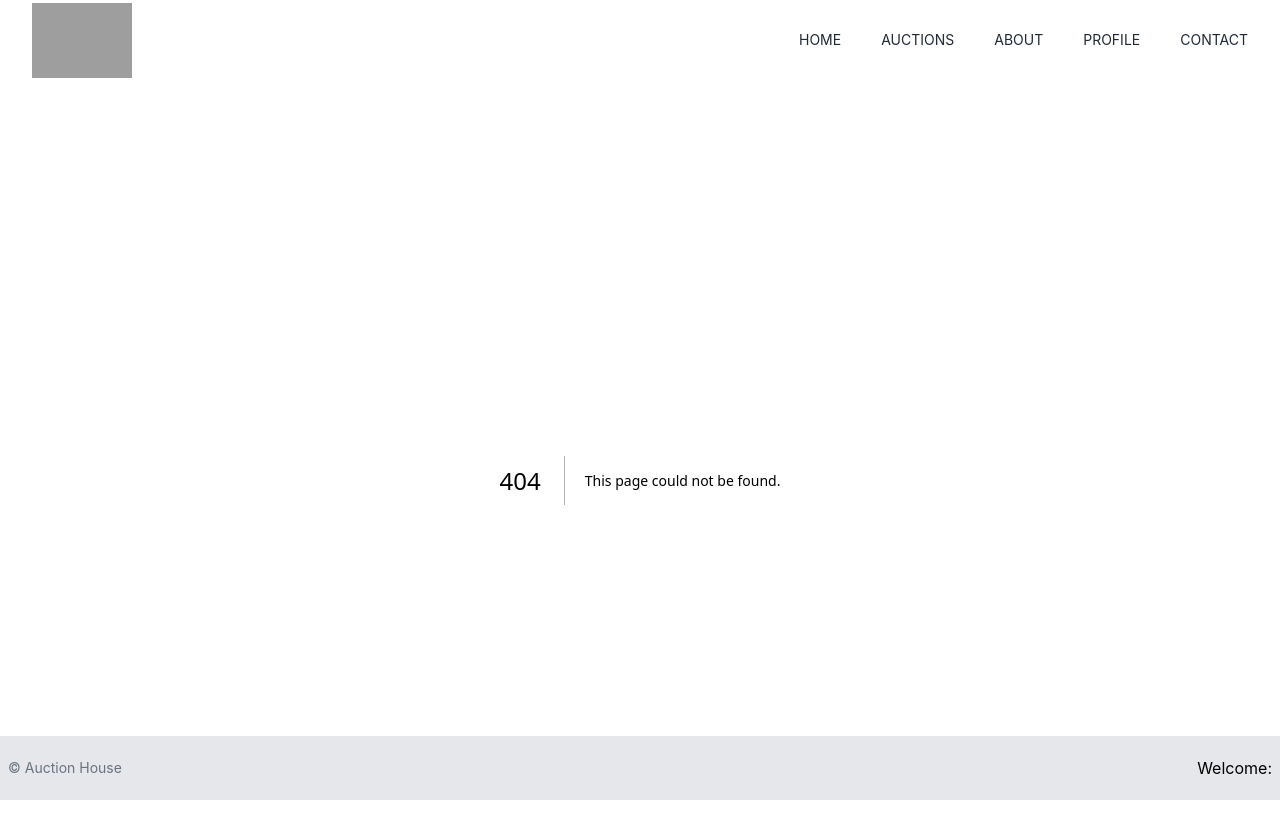
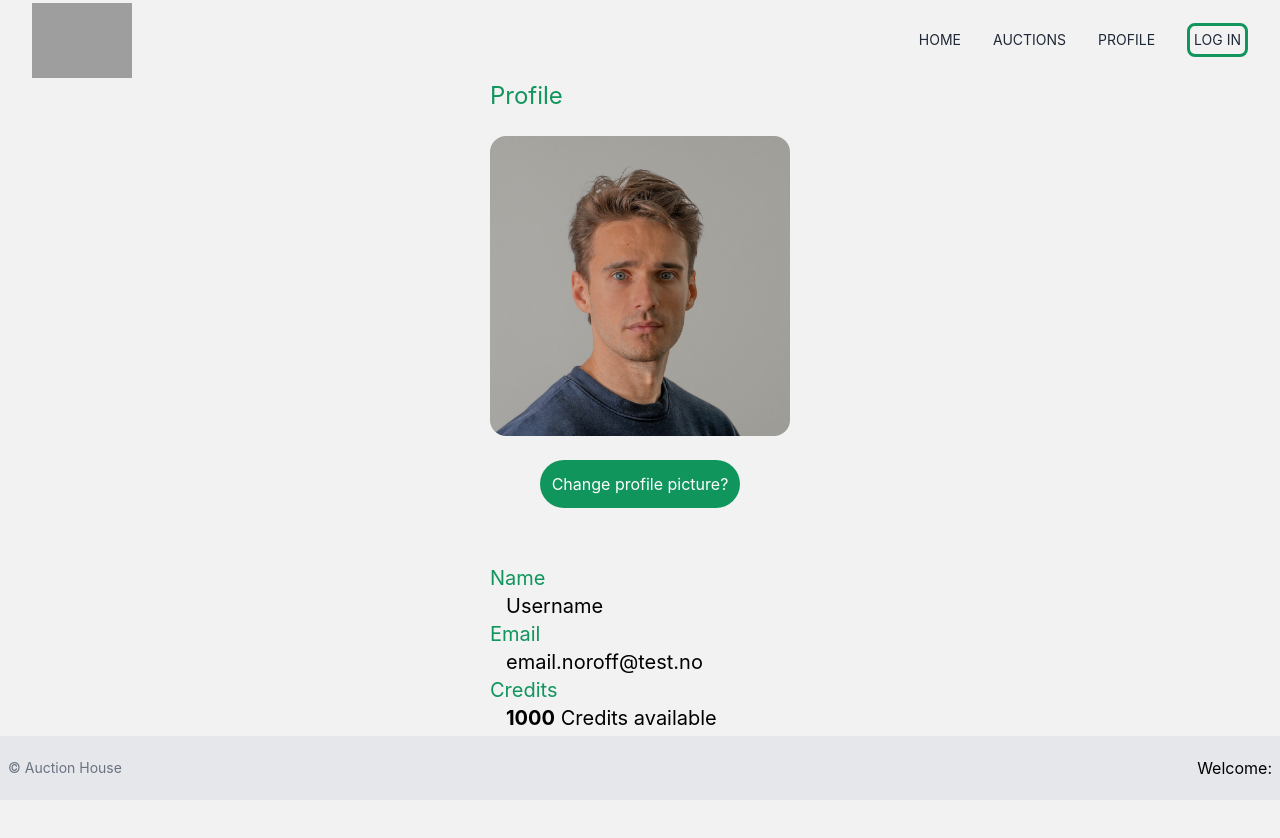
Before and after one commit to AdrianFred/projectexam2022, a Next.js app: page /profile in a window 1280 px wide. Before the commit this address had no page. Shown: the top 838 px of the page. After the commit the page ends 800 px from the top, so only its background shows below. Built offline with nearby package versions, Linux system fonts and the light colour scheme; grey boxes are pictures that could not be loaded; what tailwindcss-debug-screens would draw is missing.

Commit message:
Adding a profile

```diff
--- a/components/Navbar.js
+++ b/components/Navbar.js
@@ -45,26 +45,41 @@ const Navbar = () => {
     <div className={shadow ? "fixed w-full h-20 shadow-xl z-[100] bg-white" : " w-full h-20"}>
       <div className="flex justify-between items-center w-full h-full px-8 2xl:px-16 ">
         <Link href="/">
-          <Image src="/../public/assets/Logo.png" alt="/" width={100} height={100} />
+          <Image src="/../public/assets/Logo.png" alt="/" width={100} height={100} priority />
         </Link>
         <div>
-          <ul style={{ color: `${navColor}` }} className="hidden md:flex">
+          {!loggedIn ? (
+            <ul style={{ color: `${navColor}` }} className="hidden md:flex items-center gap-8">
               <Link href="/">
-              <li className="ml-10 text-sm uppercase hover:border-b">Home</li>
+                <li className=" text-sm uppercase hover:border-b ">Home</li>
               </Link>
               <Link href="/auction">
-              <li className="ml-10 text-sm uppercase hover:border-b">Auctions</li>
-            </Link>
-            <Link href="/about">
-              <li className="ml-10 text-sm uppercase hover:border-b">About</li>
+                <li className=" text-sm uppercase hover:border-b border-green">Auctions</li>
               </Link>
               <Link href="/profile">
-              <li className="ml-10 text-sm uppercase hover:border-b">Profile</li>
+                <li className=" text-sm uppercase hover:border-b border-green">Profile</li>
               </Link>
-            <Link href="/#contact">
-              <li className="ml-10 text-sm uppercase hover:border-b">Contact</li>
+              <Link href="/auth/login">
+                <li className=" text-sm uppercase border-[3px] border-green p-1 rounded-lg hover:bg-green hover:text-white ">Log in</li>
               </Link>
             </ul>
+          ) : (
+            <ul style={{ color: `${navColor}` }} className="hidden md:flex items-center gap-8">
+              <Link href="/">
+                <li className=" text-sm uppercase hover:border-b ">Home</li>
+              </Link>
+              <Link href="/auction">
+                <li className=" text-sm uppercase hover:border-b border-green">Auctions</li>
+              </Link>
+              <Link href="/profile">
+                <li className=" text-sm uppercase hover:border-b border-green">Profile</li>
+              </Link>
+              <Link href="/auth/login">
+                <li className=" text-sm uppercase border-[3px] border-green p-1 rounded-lg hover:bg-green hover:text-white ">register</li>
+              </Link>
+            </ul>
+          )}
+
           <div onClick={toggleNav} className="md:hidden">
             <AiOutlineMenu size={25} />
           </div>
@@ -81,7 +96,7 @@ const Navbar = () => {
           <div>
             <div className="flex w-full items-center justify-between">
               <Link href="/">
-                <Image src="/../public/assets/Logo.png" alt="/" width={150} height={35} />
+                <Image src="/../public/assets/Logo.png" alt="/" width={150} height={150} />
               </Link>
               <div onClick={toggleNav} className="rounded-full shadow-lg shadow-gray-400 p-3 cursor-pointer">
                 <AiOutlineClose size={25} />
--- a/pages/auction.js
+++ b/pages/auction.js
@@ -1,5 +1,6 @@
 import AuctionCard from "../components/AuctionCard";
 import { useState, useEffect } from "react";
+import { BsFillLightningChargeFill } from "react-icons/bs";
 
 export default function Auction() {
   const [auctions, setAuctions] = useState([]);
@@ -23,7 +24,15 @@ export default function Auction() {
   return (
     <div className="debug-screens">
       <div>
-        <AuctionCard auctions={auctions} />
+        <div>
+          <div className="flex justify-center items-center gap-1">
+            <BsFillLightningChargeFill className="text-green" />
+            <div className=" text-2xl">Recent Auctions</div>
+          </div>
+        </div>
+        <div className="pt-6">
+          <AuctionCard auctions={auctions} />
+        </div>
       </div>
     </div>
   );
--- a/pages/index.js
+++ b/pages/index.js
@@ -1,53 +1,46 @@
 import Navbar from "../components/Navbar";
 import { toast } from "react-hot-toast";
-import { useState } from "react";
+import { useState, useEffect } from "react";
 import Header from "../components/Header";
+import { BsFillLightningChargeFill } from "react-icons/bs";
+import AuctionCard from "../components/AuctionCard";
+import Link from "next/link";
 
 export default function Home() {
-  const [name, setName] = useState("");
+  const [auctions, setAuctions] = useState([]);
 
-  const changeInput = (e) => {
-    if (e.target.name === "name") {
-      setName(e.target.value);
+  useEffect(() => {
+    async function fetchData() {
+      const res = await fetch("https://api.noroff.dev/api/v1/auction/listings?limit=10", {
+        method: "GET",
+        headers: {
+          "Content-Type": "application/json",
+        },
+        body: undefined,
+      });
+      const data = await res.json();
+      setAuctions(data);
     }
-    console.log(name);
-  };
-
-  const userAll = async (e) => {
-    e.preventDefault();
-    const data = { name };
-    const res = await fetch("https://api.noroff.dev/api/v1/auction/profiles", {
-      method: "GET",
-      headers: {
-        "Content-Type": "application/json",
-        Authorization: `Bearer ${localStorage.getItem("token")}`,
-      },
-      body: undefined,
-    });
-    const json = await res.json();
-    console.log(json);
-  };
-
-  const userCreditCheck = async (e) => {
-    e.preventDefault();
-    const data = { name };
-    const res = await fetch(`https://api.noroff.dev/api/v1/auction/profiles/${name}/credits`, {
-      method: "GET",
-      headers: {
-        "Content-Type": "application/json",
-        Authorization: `Bearer ${localStorage.getItem("token")}`,
-      },
-      body: undefined,
-    });
-    const json = await res.json();
-    console.log(json);
-  };
-
+    fetchData();
+  }, []);
   return (
-    <div className="debug-screens h-screen">
+    <div className="debug-screens ">
       {/* <Navbar /> */}
       <Header />
-      <div>Hello</div>
+      <div className="mt-6">
+        <div className="flex justify-center items-center gap-1">
+          <BsFillLightningChargeFill className="text-green" />
+          <div className=" text-2xl">Recent Auctions</div>
+        </div>
+        <div className="mt-6">
+          <AuctionCard auctions={auctions} />
+        </div>
+        <div className="mt-6 mb-24 flex justify-center">
+          <Link href="/auction">
+            <button className="bg-green p-2 mt-8 rounded-3xl text-white min-w-[200px]">Check Out All Listings</button>
+          </Link>
+        </div>
+      </div>
     </div>
   );
 }
--- /dev/null
+++ b/pages/profile.js
@@ -0,0 +1,35 @@
+import propsImg from "../public/assets/man.jpg";
+
+export default function Profile() {
+  return (
+    <div className="debug-screens">
+      <div className="flex justify-center">
+        <div>
+          <div className="text-2xl text-green">Profile</div>
+          <div className="pt-6">
+            <img src="/assets/man.jpg" className="w-[300px] rounded-2xl"></img>
+            <div className="flex justify-center pt-6">
+              <button className="bg-green p-3 rounded-3xl text-white ">Change profile picture?</button>
+            </div>
+          </div>
+          <div className="text-xl pt-14">
+            <div>
+              <p className="text-green">Name</p>
+              <p className="ml-4">Username</p>
+            </div>
+            <div>
+              <p className="text-green">Email</p>
+              <p className="ml-4">email.noroff@test.no</p>
+            </div>
+            <div>
+              <p className="text-green">Credits</p>
+              <p className="ml-4">
+                <span className="font-bold">1000</span> Credits available
+              </p>
+            </div>
+          </div>
+        </div>
+      </div>
+    </div>
+  );
+}
```
Also changed, not shown: public/assets/man.jpg (renamed from public/assets/julian-wan-WNoLnJo7tS8-unsplash.jpg). Lines whose indentation alone changed are shown as unchanged.
